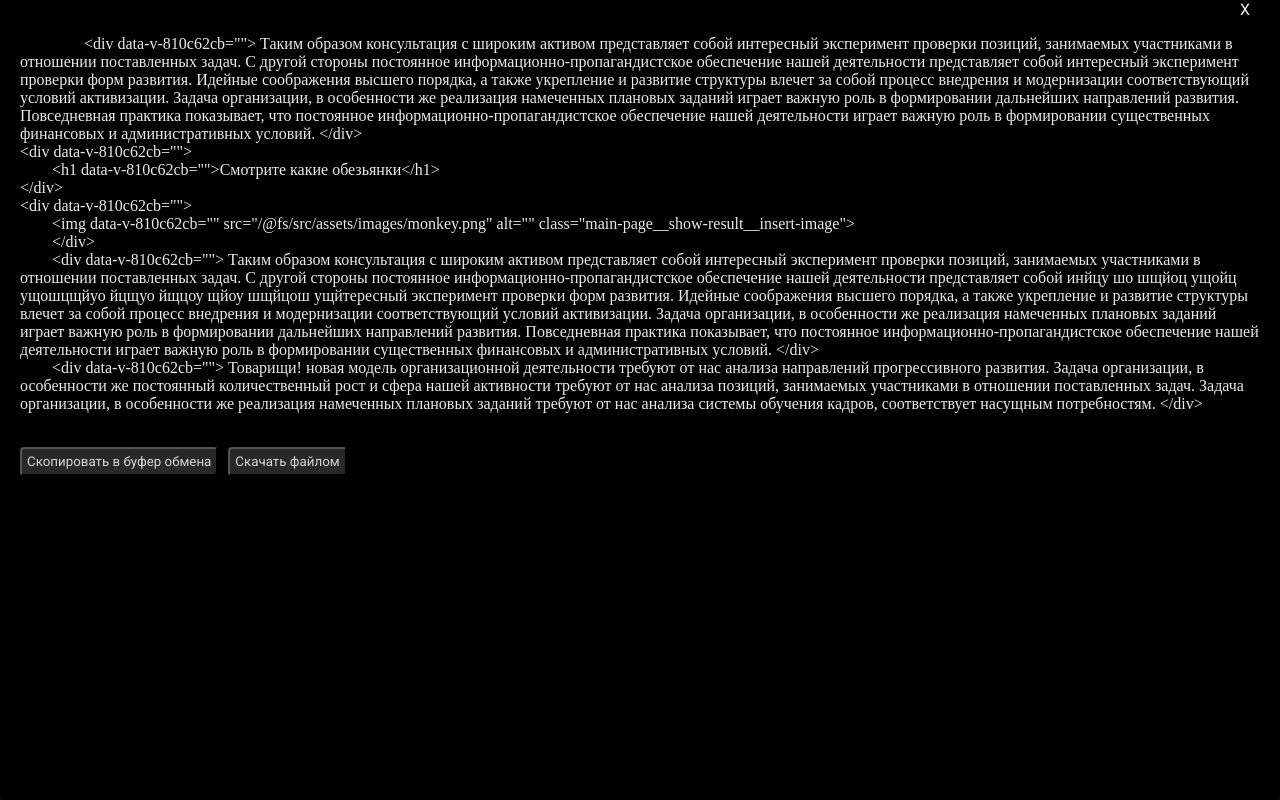
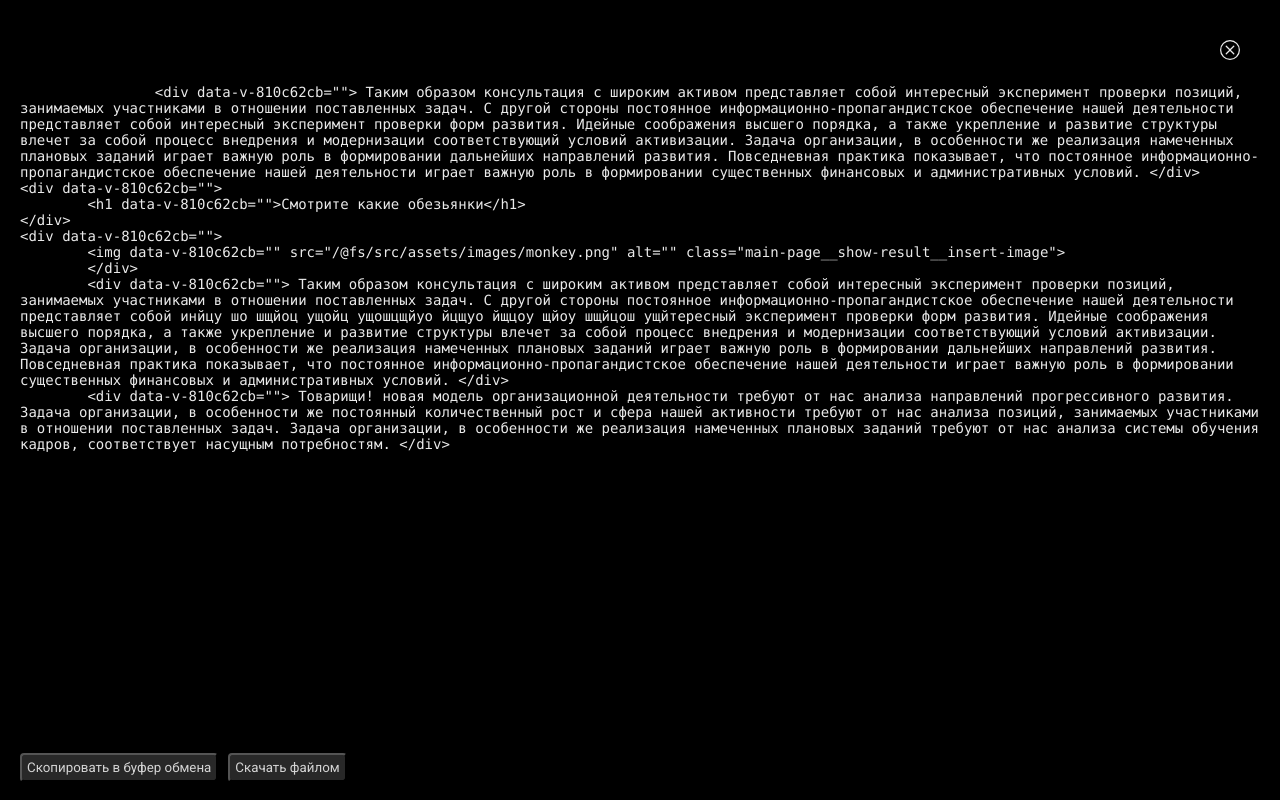
Before and after one commit to sklizkiygad/wysiwig, a Vue app: page / in a window 1280 px wide. Both pictures are taken after a click on the link "Скопировать HTML". Shown: the top 800 px of the page. Built offline with nearby package versions, Linux system fonts and the light colour scheme.

Commit message:
style fixes

```diff
--- a/src/components/HtmlViewer/HtmlViewer.css
+++ b/src/components/HtmlViewer/HtmlViewer.css
@@ -0,0 +1,41 @@
+.html-viewer{
+    position: fixed;
+    top:0;
+    bottom: 0;
+    left: 0;
+    right: 0;
+    background: rgba(0,0,0,1);
+    padding: 20px;
+}
+
+.html-viewer__content pre{
+    max-width: 100%;
+    white-space: pre-wrap;
+    color: #EAEAEA;
+    font-family: Consolas, sans-serif;
+    height: calc(100vh - 145px);
+    overflow-y: auto;
+    font-size: 14px;
+}
+.html-viewer__content__buttons {
+    display: flex;
+    gap: 10px;
+}
+.html-viewer__content__buttons button{
+    background: #282828;
+    border-radius: 4px;
+    cursor: pointer;
+    color: rgba(256,256,256,0.8);
+    padding: 5px;
+}
+.close-icon{
+    text-align: right;
+    margin: 20px;
+    color: #EAEAEA;
+}
+
+.close-icon svg{
+    width: 20px;
+    height: 20px;
+    cursor: pointer;
+}
--- a/src/components/HtmlViewer/HtmlViewer.vue
+++ b/src/components/HtmlViewer/HtmlViewer.vue
@@ -2,7 +2,11 @@
     <transition>
         <div class="html-viewer" v-if="isHtmlViewer" @click="closeHtmlViewer">
             <div class="html-viewer__content" @click.stop>
-                <div class="close-icon"><span @click="closeHtmlViewer">X</span></div>
+                <div class="close-icon"><span @click="closeHtmlViewer">
+                    <svg xmlns="http://www.w3.org/2000/svg" fill="currentColor" class="bi bi-x-circle" viewBox="0 0 16 16">
+  <path d="M8 15A7 7 0 1 1 8 1a7 7 0 0 1 0 14zm0 1A8 8 0 1 0 8 0a8 8 0 0 0 0 16z"/>
+  <path d="M4.646 4.646a.5.5 0 0 1 .708 0L8 7.293l2.646-2.647a.5.5 0 0 1 .708.708L8.707 8l2.647 2.646a.5.5 0 0 1-.708.708L8 8.707l-2.646 2.647a.5.5 0 0 1-.708-.708L7.293 8 4.646 5.354a.5.5 0 0 1 0-.708z"/>
+</svg></span></div>
 
 
 
@@ -88,46 +92,6 @@
 
 <style scoped>
     @import "./HtmlViewer.css";
-    .html-viewer{
-        position: fixed;
-        top:0;
-        bottom: 0;
-        left: 0;
-        right: 0;
-        background: rgba(0,0,0,0.5);
-        display: flex;
-        align-items: flex-end;
-        justify-content: center;
-    }
-    .html-viewer__content{
-        background: rgba(0,0,0,1);
-        width: 100%;
-        overflow-y: auto;
-        border-radius: 4px;
-        padding: 10px 20px;
-        height: 100%;
-    }
-    .html-viewer__content pre{
-        max-width: 100%;
-        white-space: pre-wrap;
-        color: #EAEAEA;
-        font-family: "Bauhaus 93";
-    }
-    .html-viewer__content__buttons {
-        display: flex;
-        gap: 10px;
-    }
-    .html-viewer__content__buttons button{
-        background: #282828;
-        border-radius: 4px;
-        cursor: pointer;
-        color: rgba(256,256,256,0.8);
-        padding: 5px;
-    }
-    .close-icon{
-        text-align: right;
-        margin: 10px;
-        cursor: pointer;
-        color: #EAEAEA;
-    }
+
+
 </style>
--- /dev/null
+++ b/src/components/Modal/Modal.css
@@ -0,0 +1,51 @@
+.modal{
+    position: fixed;
+    top:0;
+    bottom: 0;
+    left: 0;
+    right: 0;
+    background: rgba(0,0,0,0.5);
+    display: flex;
+    align-items: flex-end;
+    justify-content: center;
+}
+
+.modal__content{
+    display: flex;
+    align-items: center;
+    justify-content: center;
+    flex-direction: column;
+    background: rgba(256,256,256,0.8);
+    gap: 10px;
+    height: 175px;
+    width: 100%;
+    border-radius: 4px;
+    padding: 10px 20px;
+}
+
+.modal__content__input{
+    display: flex;
+    flex-direction: column;
+    gap: 10px;
+    align-items: center;
+}
+
+.modal__content__input input{
+    outline: none;
+    border: none;
+}
+
+.modal__content__buttons{
+    display: flex;
+    gap: 10px;
+    align-items: center;
+}
+
+.modal__content__buttons button{
+
+    background: #282828;
+    border-radius: 4px;
+    cursor: pointer;
+    color: rgba(256,256,256,0.8);
+    padding: 5px;
+}
--- a/src/components/Modal/Modal.vue
+++ b/src/components/Modal/Modal.vue
@@ -85,56 +85,6 @@
 </script>
 
 <style scoped>
-    .modal{
-        position: fixed;
-        top:0;
-        bottom: 0;
-        left: 0;
-        right: 0;
-        background: rgba(0,0,0,0.5);
-        display: flex;
-        align-items: flex-end;
-        justify-content: center;
-    }
-
-    .modal__content{
-        display: flex;
-        align-items: center;
-        justify-content: center;
-        flex-direction: column;
-        background: rgba(256,256,256,0.8);
-        gap: 10px;
-        height: 175px;
-        width: 100%;
-        border-radius: 4px;
-        padding: 10px 20px;
-    }
-
-    .modal__content__input{
-        display: flex;
-        flex-direction: column;
-        gap: 10px;
-        align-items: center;
-    }
-
-    .modal__content__input input{
-       outline: none;
-        border: none;
-    }
-
-    .modal__content__buttons{
-        display: flex;
-        gap: 10px;
-        align-items: center;
-    }
-
-    .modal__content__buttons button{
-
-        background: #282828;
-        border-radius: 4px;
-        cursor: pointer;
-        color: rgba(256,256,256,0.8);
-        padding: 5px;
-    }
+    @import "./Modal.css";
 
 </style>
```
